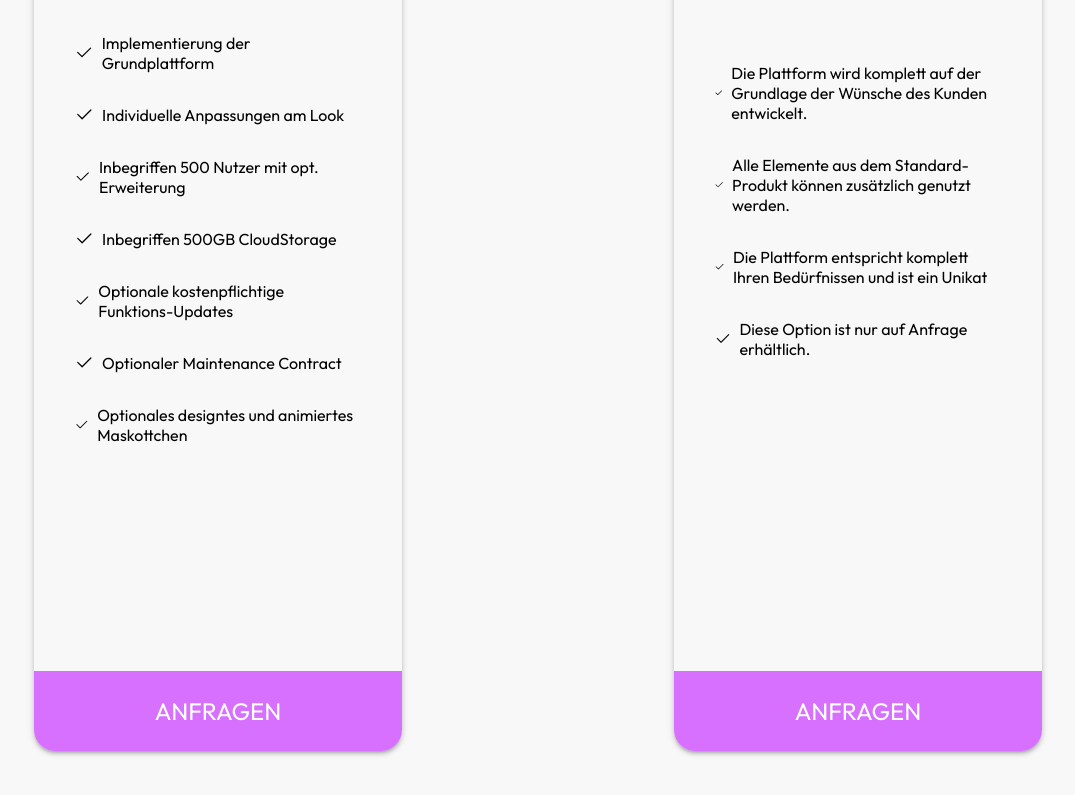
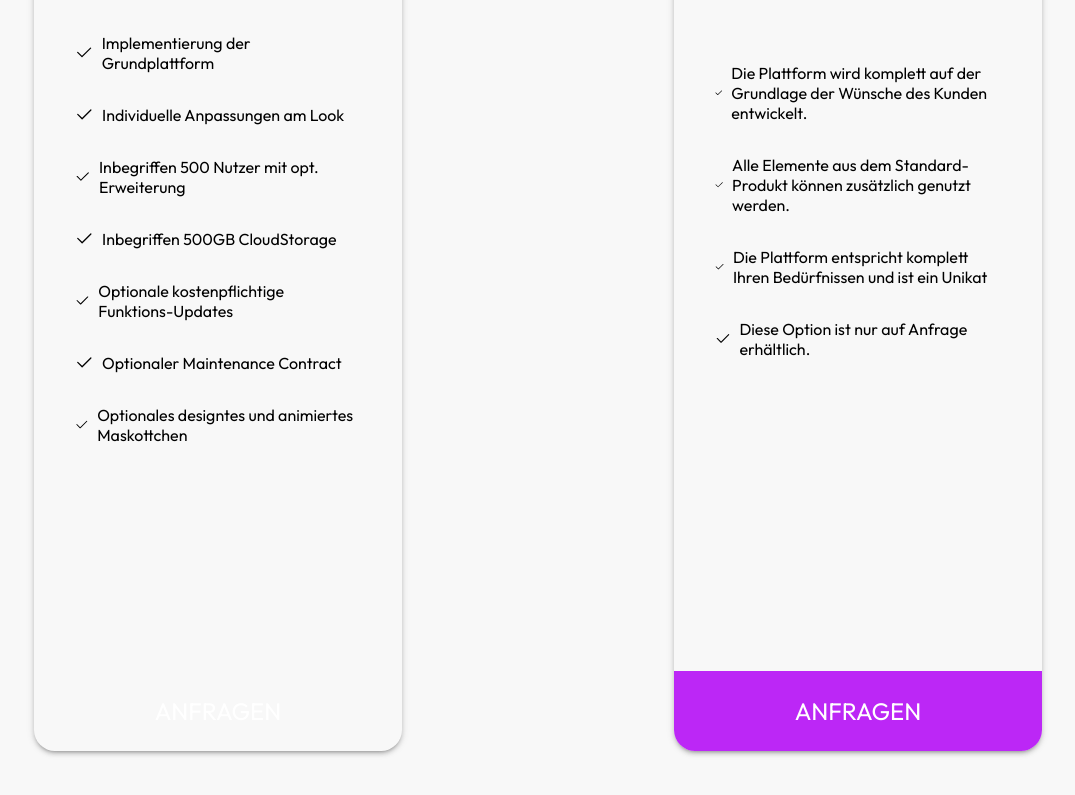
Before and after one commit to dream-lab-group/dreamlab-website, a Next.js app: page /plattform/pricing/projekt-pricing in a window 1280 px wide. Shown: the part 332-1127 px from the top of the page, without its empty margins (102-1177 px from the left). Built offline with nearby package versions, Linux system fonts and the light colour scheme.

Commit message:
Fixed Background Colors

```diff
--- a/pages/plattform/pricing/projekt-pricing-boxes.tsx
+++ b/pages/plattform/pricing/projekt-pricing-boxes.tsx
@@ -170,7 +170,6 @@ const PlattformPricingBoxes = () => {
                     : ''
                 }
                 sx={{
-                  background: '#D770FF',
                   width: '100%',
                   height: '5rem',
                   borderBottomLeftRadius: '21px',
@@ -325,7 +324,6 @@ const PlattformPricingBoxes = () => {
                     : ''
                 }
                 sx={{
-                  background: '#D770FF',
                   width: '100%',
                   height: '5rem',
                   borderBottomLeftRadius: '21px',
@@ -452,7 +450,6 @@ const PlattformPricingBoxes = () => {
                     : ''
                 }
                 sx={{
-                  background: '#D770FF',
                   width: '100%',
                   height: '5rem',
                   borderBottomLeftRadius: '21px',
--- a/styles/globals.css
+++ b/styles/globals.css
@@ -58,7 +58,7 @@ a {
 }
 
 .sai-plattform-bgolor {
-  background: #d770ff;
+  background: #d770ff !important;
 }
 
 .developement-border {
@@ -70,5 +70,5 @@ a {
 }
 
 .developement-bgcolor {
-  background: #bc27f6;
+  background: #bc27f6 !important;
 }
```
Also changed, not shown: common/components/Team/MembersList.tsx (+5 -114 lines).
